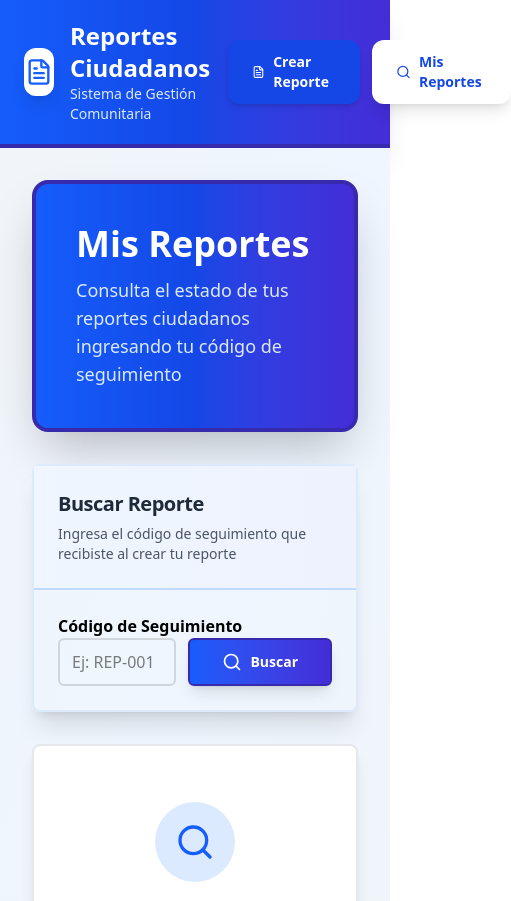
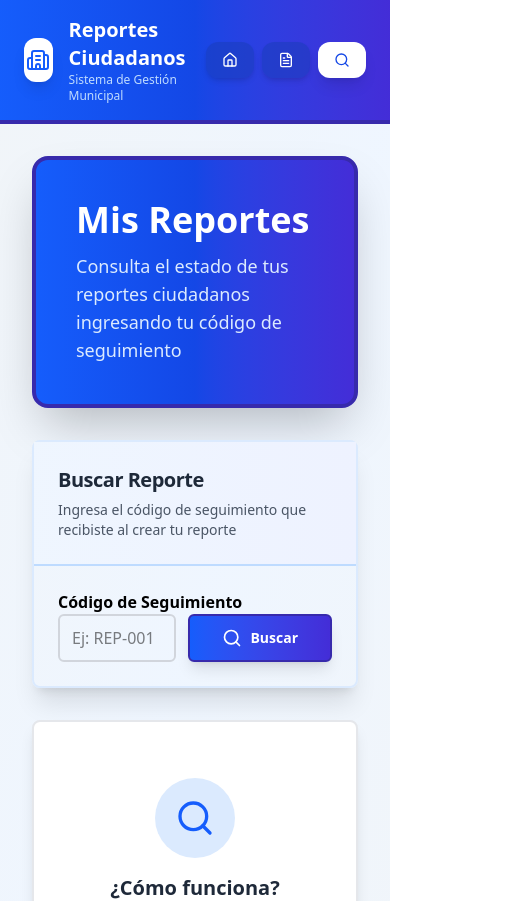
Before and after one commit to ettijoseangel/Hackathon_KIRO_10, a React (Vite) app: page /mis-reportes in a window 390 px wide. Shown: the top 901 px of the page, 511 px wide, since content can reach past the window. Built offline with nearby package versions, Linux system fonts and the light colour scheme.

Commit message:
feat: rediseñar navbar con layout responsive y enlace a inicio

```diff
--- a/src/components/Layout.tsx
+++ b/src/components/Layout.tsx
@@ -1,5 +1,5 @@
 import { Link, Outlet, useLocation } from 'react-router-dom'
-import { FileText, Search } from 'lucide-react'
+import { FileText, Search, Home, Building2 } from 'lucide-react'
 
 function Layout() {
   const location = useLocation()
@@ -7,39 +7,46 @@ function Layout() {
   return (
     <div className="min-h-screen bg-gradient-to-br from-slate-100 via-blue-50 to-slate-100">
       <nav className="bg-gradient-to-r from-blue-600 via-blue-700 to-indigo-700 border-b-4 border-indigo-800 shadow-xl">
-        <div className="container mx-auto px-6 py-5">
+        <div className="container mx-auto px-6 py-4">
           <div className="flex items-center justify-between">
-            <div className="flex items-center gap-4">
-              <div className="w-12 h-12 bg-white rounded-xl flex items-center justify-center shadow-lg">
-                <FileText className="w-7 h-7 text-blue-600" />
+            <Link to="/" className="flex items-center gap-4 group">
+              <div className="w-11 h-11 bg-white rounded-xl flex items-center justify-center shadow-lg group-hover:scale-105 transition-transform">
+                <Building2 className="w-6 h-6 text-blue-600" />
               </div>
               <div>
-                <h1 className="text-2xl font-bold text-white">Reportes Ciudadanos</h1>
-                <p className="text-sm text-blue-100 font-medium">Sistema de Gestión Comunitaria</p>
+                <h1 className="text-xl font-bold text-white">Reportes Ciudadanos</h1>
+                <p className="text-xs text-blue-200 font-medium">Sistema de Gestión Municipal</p>
               </div>
-            </div>
-            <div className="flex gap-3">
+            </Link>
+            <div className="flex gap-2">
               <Link
                 to="/"
-                className={`px-6 py-3 text-sm font-bold rounded-xl transition-all flex items-center gap-2 ${
-                  location.pathname === '/'
+                className="px-4 py-2.5 text-sm font-bold rounded-xl transition-all flex items-center gap-2 bg-blue-800/50 text-white hover:bg-blue-800 shadow-md"
+              >
+                <Home className="w-4 h-4" />
+                <span className="hidden sm:inline">Inicio</span>
+              </Link>
+              <Link
+                to="/crear-reporte"
+                className={`px-4 py-2.5 text-sm font-bold rounded-xl transition-all flex items-center gap-2 ${
+                  location.pathname === '/crear-reporte'
                     ? 'bg-white text-blue-700 shadow-lg'
-                    : 'bg-blue-700 text-white hover:bg-blue-800 shadow-md'
+                    : 'bg-blue-800/50 text-white hover:bg-blue-800 shadow-md'
                 }`}
               >
-                <FileText className="w-5 h-5" />
-                Crear Reporte
+                <FileText className="w-4 h-4" />
+                <span className="hidden sm:inline">Crear Reporte</span>
               </Link>
               <Link
                 to="/mis-reportes"
-                className={`px-6 py-3 text-sm font-bold rounded-xl transition-all flex items-center gap-2 ${
+                className={`px-4 py-2.5 text-sm font-bold rounded-xl transition-all flex items-center gap-2 ${
                   location.pathname === '/mis-reportes'
                     ? 'bg-white text-blue-700 shadow-lg'
-                    : 'bg-blue-700 text-white hover:bg-blue-800 shadow-md'
+                    : 'bg-blue-800/50 text-white hover:bg-blue-800 shadow-md'
                 }`}
               >
-                <Search className="w-5 h-5" />
-                Mis Reportes
+                <Search className="w-4 h-4" />
+                <span className="hidden sm:inline">Mis Reportes</span>
               </Link>
             </div>
           </div>
```
